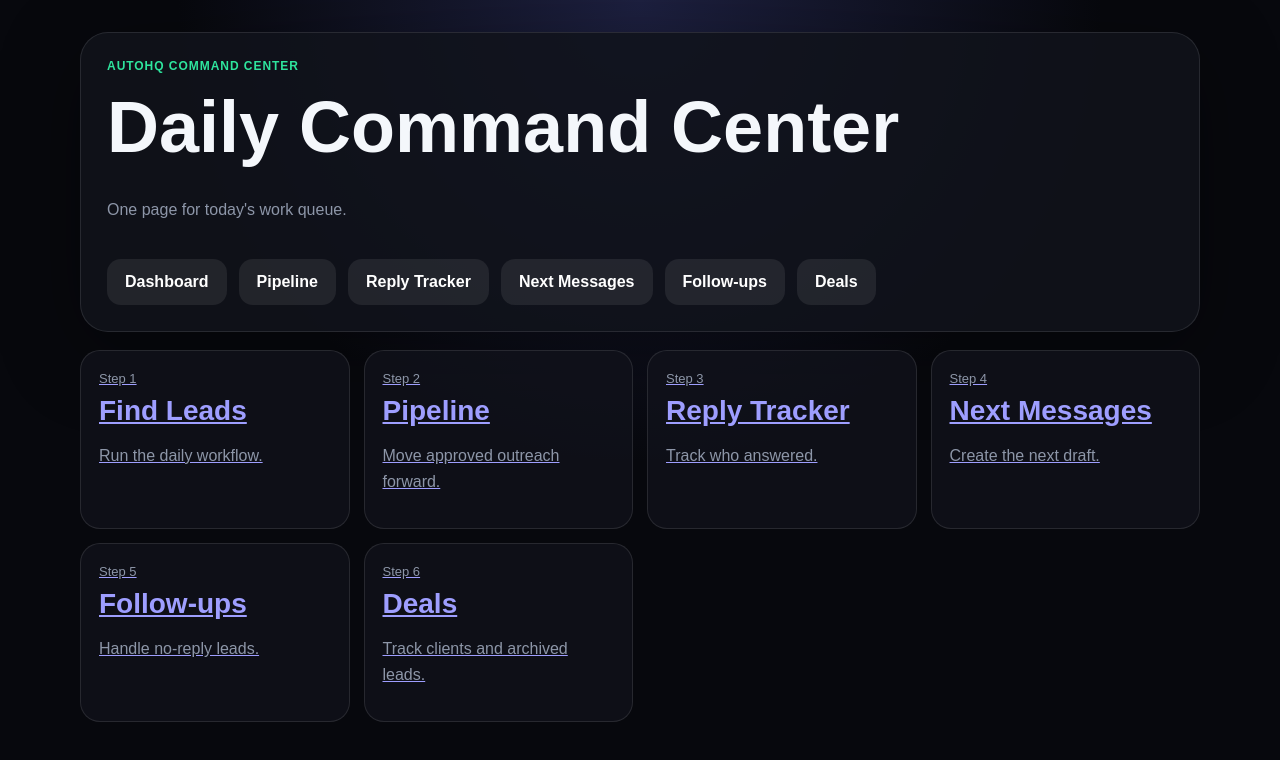
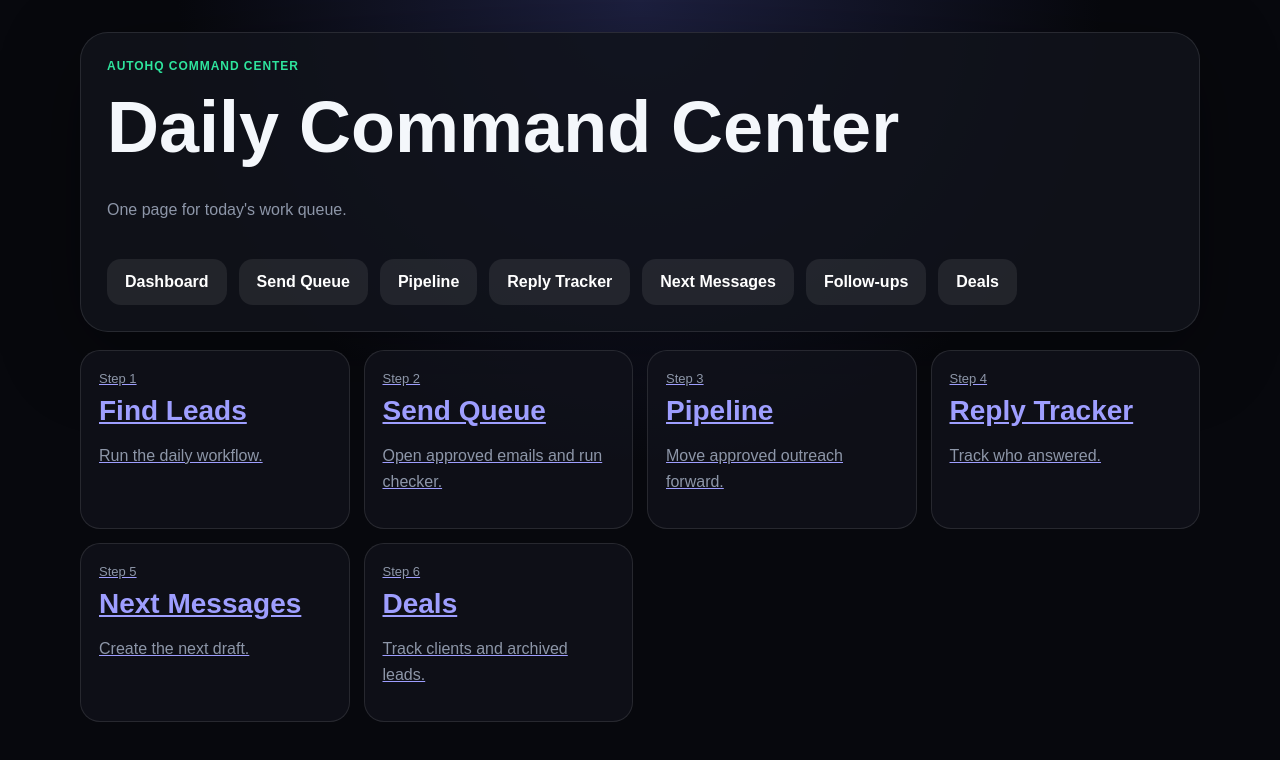
Before and after one commit to GCreative850/auto, a Next.js app: page /command-center in a window 1280 px wide. Shown: the top 760 px of the page. Built offline with nearby package versions, Linux system fonts and the light colour scheme.

Commit message:
Add send queue to command center

```diff
--- a/app/command-center/page.tsx
+++ b/app/command-center/page.tsx
@@ -9,6 +9,7 @@ export default function CommandCenterPage() {
         <p>One page for today&apos;s work queue.</p>
         <div className="actions">
           <a className="secondary" href="/">Dashboard</a>
+          <a className="secondary" href="/send-queue">Send Queue</a>
           <a className="secondary" href="/pipeline">Pipeline</a>
           <a className="secondary" href="/inbox">Reply Tracker</a>
           <a className="secondary" href="/next-messages">Next Messages</a>
@@ -19,10 +20,10 @@ export default function CommandCenterPage() {
 
       <section className="grid">
         <a className="card" href="/"><span>Step 1</span><strong>Find Leads</strong><p>Run the daily workflow.</p></a>
-        <a className="card" href="/pipeline"><span>Step 2</span><strong>Pipeline</strong><p>Move approved outreach forward.</p></a>
-        <a className="card" href="/inbox"><span>Step 3</span><strong>Reply Tracker</strong><p>Track who answered.</p></a>
-        <a className="card" href="/next-messages"><span>Step 4</span><strong>Next Messages</strong><p>Create the next draft.</p></a>
-        <a className="card" href="/followups"><span>Step 5</span><strong>Follow-ups</strong><p>Handle no-reply leads.</p></a>
+        <a className="card" href="/send-queue"><span>Step 2</span><strong>Send Queue</strong><p>Open approved emails and run checker.</p></a>
+        <a className="card" href="/pipeline"><span>Step 3</span><strong>Pipeline</strong><p>Move approved outreach forward.</p></a>
+        <a className="card" href="/inbox"><span>Step 4</span><strong>Reply Tracker</strong><p>Track who answered.</p></a>
+        <a className="card" href="/next-messages"><span>Step 5</span><strong>Next Messages</strong><p>Create the next draft.</p></a>
         <a className="card" href="/deals"><span>Step 6</span><strong>Deals</strong><p>Track clients and archived leads.</p></a>
       </section>
     </main>
```
